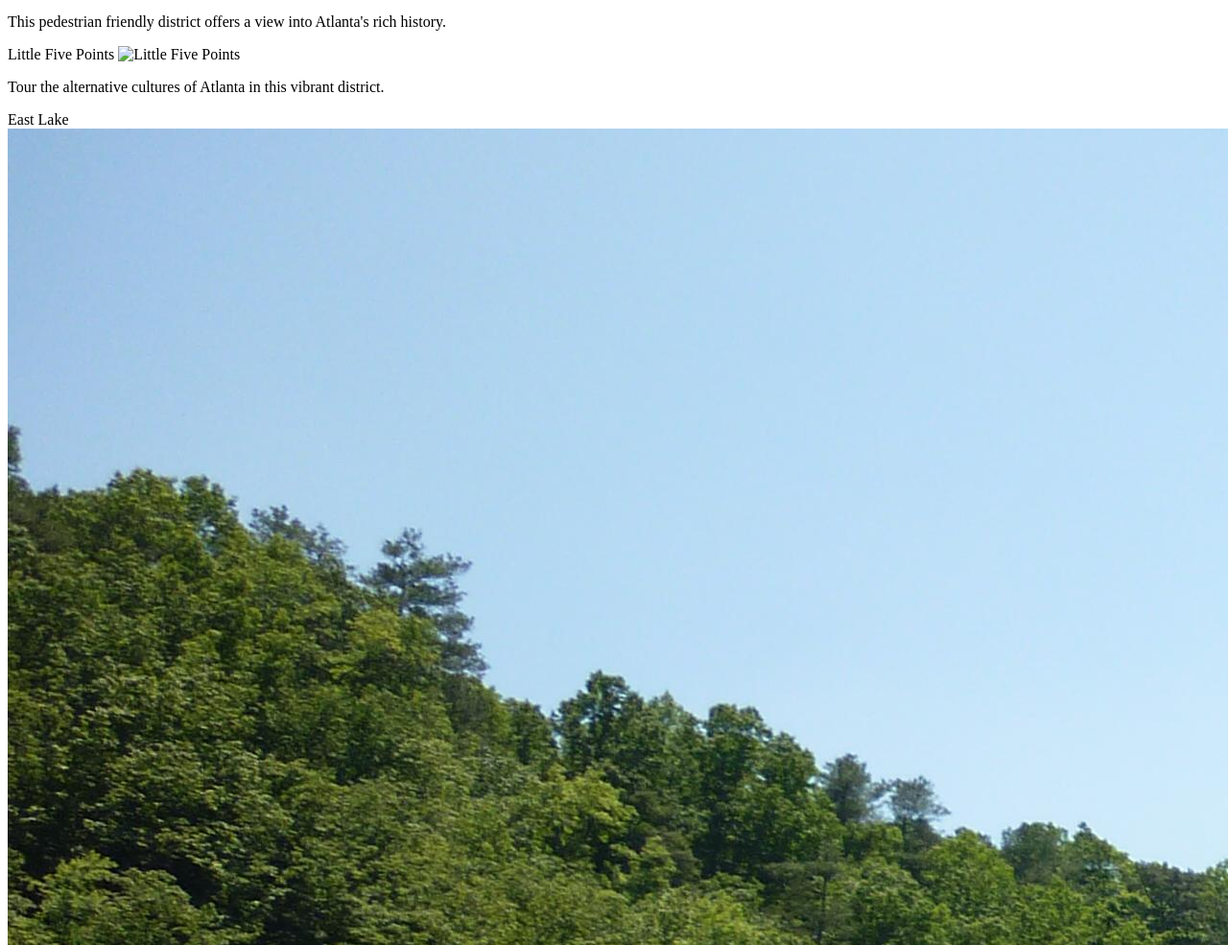
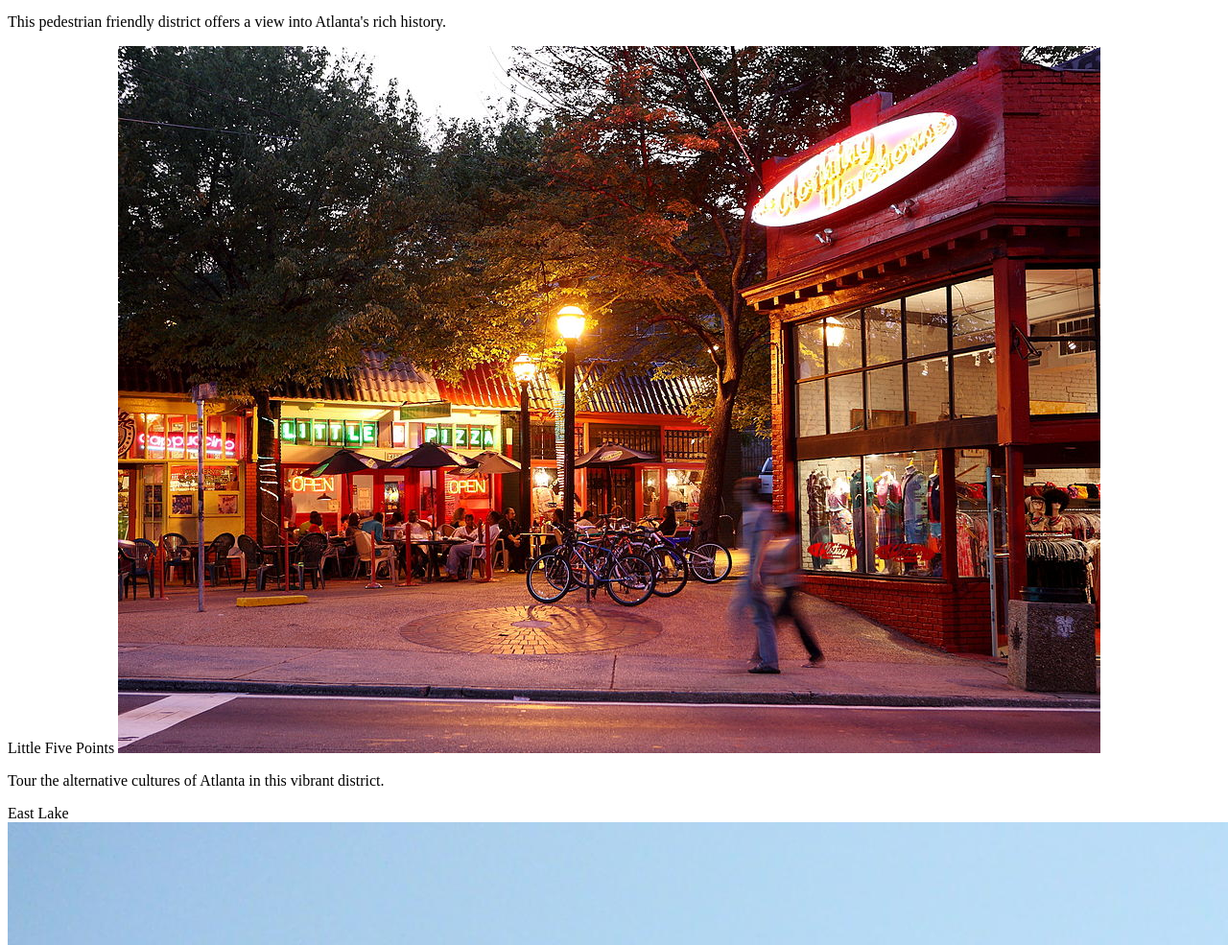
Before and after one commit to kelcel/atlanta-website, a plain HTML site: page index.html in a window 1280 px wide. Shown: the part 5096-6081 px from the top of the page at 96% size. Drawn offline with Linux system fonts and the light colour scheme.

Commit message:
didn't link img right

```diff
--- a/index.html
+++ b/index.html
@@ -81,7 +81,7 @@
 			<div class="col-md-4">
 				<div class="img-box">
 					<span>Little Five Points</span>
-					<img src="img/little-five-point" alt="Little Five Points"></img>
+					<img src="img/little-five-points.jpg" alt="Little Five Points"></img>
 					<p>Tour the alternative cultures of Atlanta in this vibrant district.</p>
 				</div>
 			</div>
```
